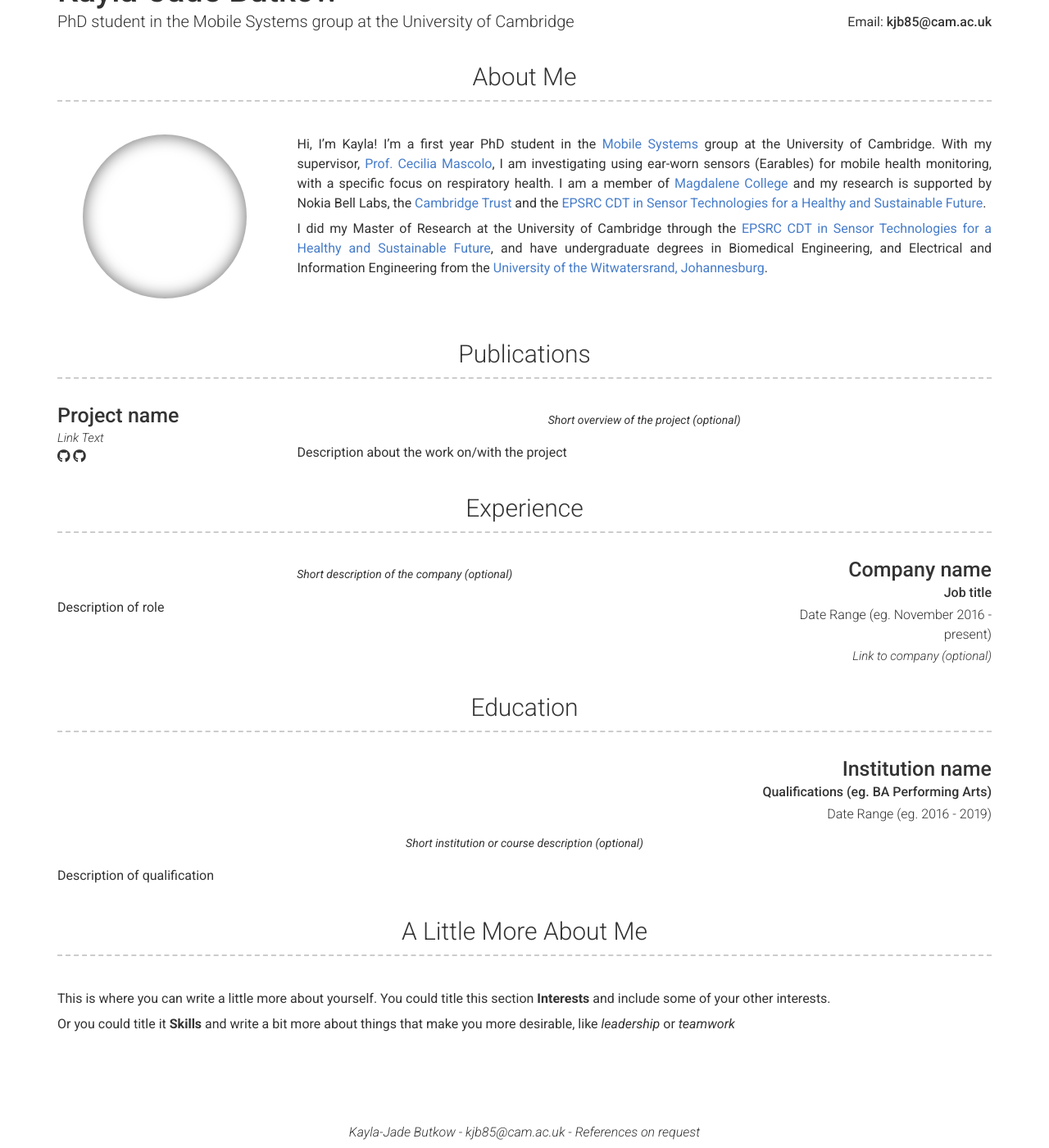
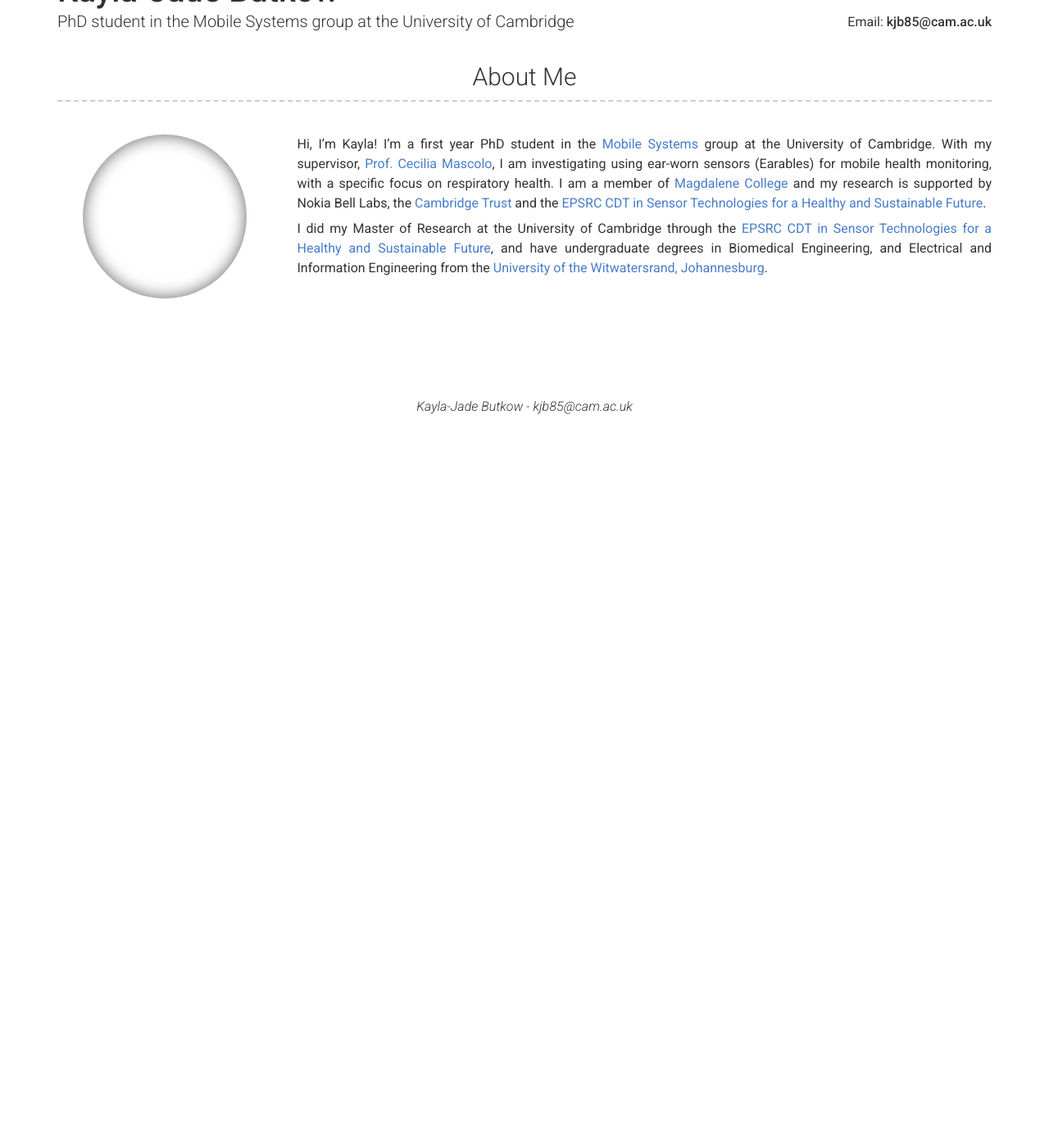
Before and after one commit to kayjayB/kayjayB.github.io, a Jekyll site: the page built from index.md, in a window 1280 px wide and 1400 px high, scrolled down 115 px. Shown: the whole window at 82% size. Built offline with Jekyll 4.4.1, drawn with Linux system fonts in a browser that asks for light colours; nearby versions of some CDN libraries; after the commit the page ends 900 px from its top, so only the background shows below that; part of the change alters nothing that is shown.

Commit message:
Comment out incorrect information

```diff
--- a/_config.yml
+++ b/_config.yml
@@ -42,57 +42,57 @@ about_content: | # this will include new lines to allow paragraphs
 
   I did my Master of Research at the University of Cambridge through the [EPSRC CDT in Sensor Technologies for a Healthy and Sustainable Future](https://cdt.sensors.cam.ac.uk/), and have undergraduate degrees in Biomedical Engineering, and Electrical and Information Engineering from the [University of the Witwatersrand, Johannesburg](https://www.wits.ac.za/).
 
-content:
-  - title: Publications # Title for the section
-    layout: list # Type of content section (list/text)
-    content:
-      - layout: left
-        title: Project name
-        link: Link to project (eg. sproogen.github.io/modern-resume-theme)(optional)
-        link_text: Link Text
-        additional_links:
-          - title:  Github page for project (eg. sproogen/modern-resume-theme)
-            icon: fab fa-github
-            url: Link to project (eg. sproogen.github.io/modern-resume-theme)(optional)
-          - title:  Github page for project (eg. sproogen/modern-resume-theme)
-            icon: fab fa-github
-            url: Link to project (eg. sproogen.github.io/modern-resume-theme)(optional)
-        quote: >
-          Short overview of the project (optional)
-        description: | # this will include new lines to allow paragraphs
-          Description about the work on/with the project
-  - title: Experience
-    layout: list
-    content:
-      - layout: right
-        title: Company name
-        sub_title: Job title
-        caption: Date Range (eg. November 2016 - present)
-        link: Link to company (optional)
-        quote: >
-          Short description of the company (optional)
-        description: | # this will include new lines to allow paragraphs
-          Description of role
-  - title: Education
-    layout: list
-    content:
-      - layout: top-right
-        title: Institution name
-        sub_title: Qualifications (eg. BA Performing Arts)
-        caption: Date Range (eg. 2016 - 2019)
-        quote: >
-          Short institution or course description (optional)
-        description: | # this will include new lines to allow paragraphs
-          Description of qualification
-  - title: A Little More About Me
-    layout: text
-    content: | # this will include new lines to allow paragraphs
-      This is where you can write a little more about yourself. You could title this section **Interests** and include some of your other interests.
+# content:
+#   - title: Publications # Title for the section
+#     layout: list # Type of content section (list/text)
+#     content:
+#       - layout: left
+#         title: Project name
+#         link: Link to project (eg. sproogen.github.io/modern-resume-theme)(optional)
+#         link_text: Link Text
+#         additional_links:
+#           - title:  Github page for project (eg. sproogen/modern-resume-theme)
+#             icon: fab fa-github
+#             url: Link to project (eg. sproogen.github.io/modern-resume-theme)(optional)
+#           - title:  Github page for project (eg. sproogen/modern-resume-theme)
+#             icon: fab fa-github
+#             url: Link to project (eg. sproogen.github.io/modern-resume-theme)(optional)
+#         quote: >
+#           Short overview of the project (optional)
+#         description: | # this will include new lines to allow paragraphs
+#           Description about the work on/with the project
+#   - title: Experience
+#     layout: list
+#     content:
+#       - layout: right
+#         title: Company name
+#         sub_title: Job title
+#         caption: Date Range (eg. November 2016 - present)
+#         link: Link to company (optional)
+#         quote: >
+#           Short description of the company (optional)
+#         description: | # this will include new lines to allow paragraphs
+#           Description of role
+  # - title: Education
+  #   layout: list
+  #   content:
+  #     - layout: top-right
+  #       title: Institution name
+  #       sub_title: Qualifications (eg. BA Performing Arts)
+  #       caption: Date Range (eg. 2016 - 2019)
+  #       quote: >
+  #         Short institution or course description (optional)
+  #       description: | # this will include new lines to allow paragraphs
+  #         Description of qualification
+  # - title: A Little More About Me
+  #   layout: text
+  #   content: | # this will include new lines to allow paragraphs
+  #     This is where you can write a little more about yourself. You could title this section **Interests** and include some of your other interests.
 
-      Or you could title it **Skills** and write a bit more about things that make you more desirable, like *leadership* or *teamwork*
+  #     Or you could title it **Skills** and write a bit more about things that make you more desirable, like *leadership* or *teamwork*
 
 # Footer
-footer_show_references: true
+footer_show_references: false
 # references_title: References on request (Override references text)
 
 # Build settings
```
